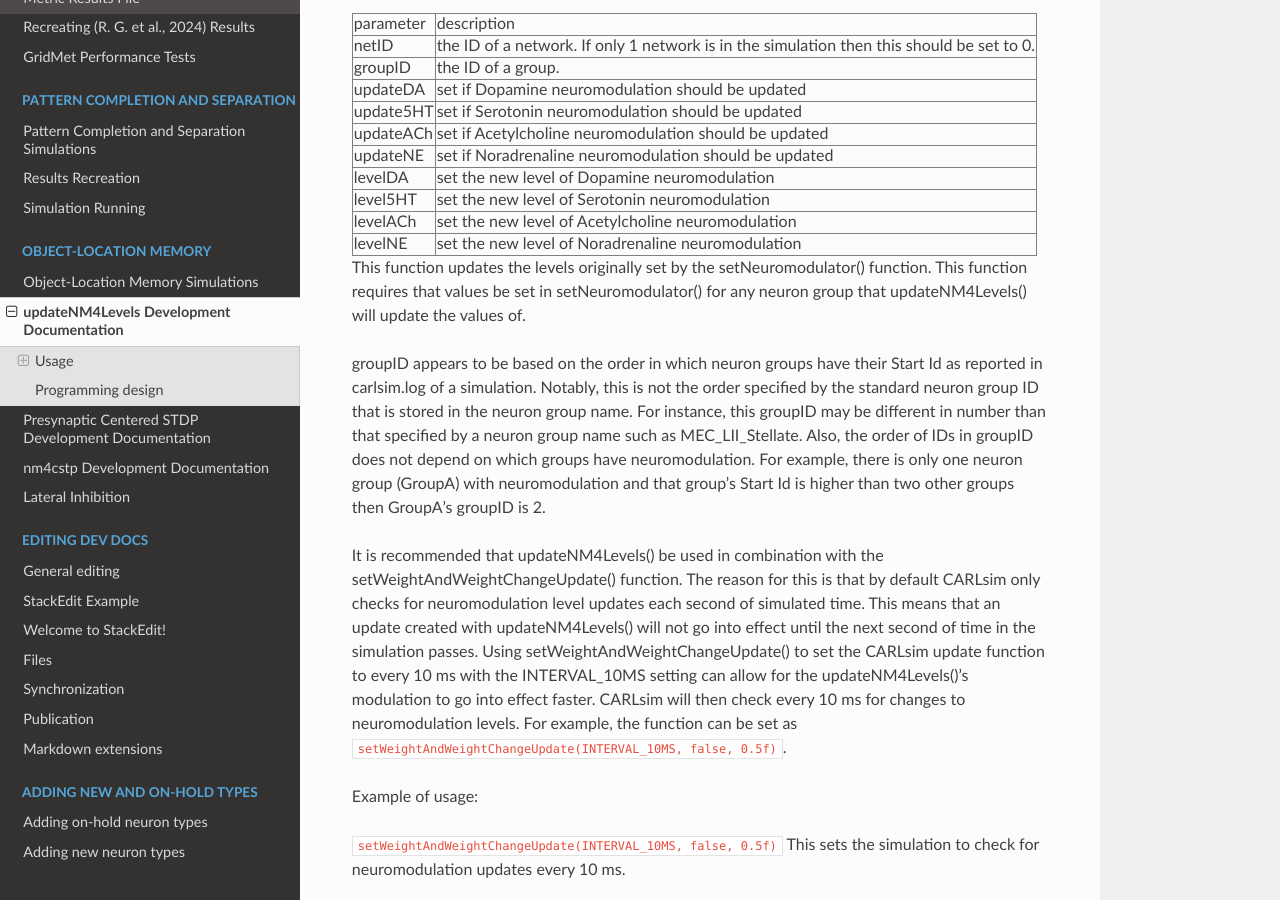
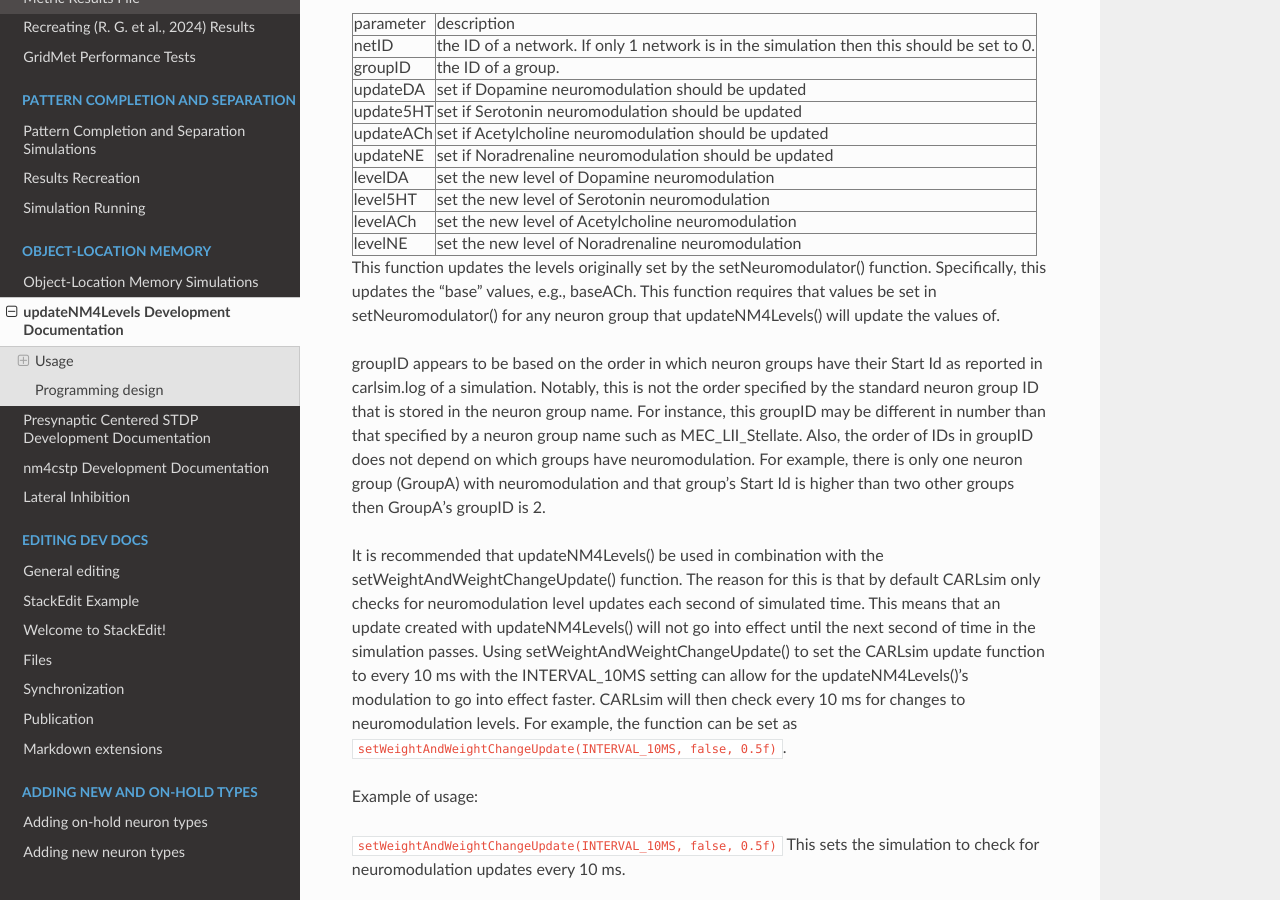
Before and after one commit to Hippocampome-Org/hco_dev_docs, a Sphinx documentation site: the page built from docs/oblomem/updateNM4levels.md, in a window 1280 px wide and 900 px high, scrolled down 565 px. Built offline with Sphinx 7.4.7 and the Read the Docs theme 3.1.0, drawn with Linux system fonts in a browser that asks for light colours.

Commit message:
added to updateNM4levels page

```diff
--- a/docs/oblomem/updateNM4levels.md
+++ b/docs/oblomem/updateNM4levels.md
@@ -29,7 +29,7 @@ Parameters
 <tr><td>levelNE</td><td>set the new level of Noradrenaline neuromodulation</td></tr>
 </table>
 
-This function updates the levels originally set by the setNeuromodulator() function. This function requires that values be set in setNeuromodulator() for any neuron group that updateNM4Levels() will update the values of.
+This function updates the levels originally set by the setNeuromodulator() function. Specifically, this updates the "base" values, e.g., baseACh. This function requires that values be set in setNeuromodulator() for any neuron group that updateNM4Levels() will update the values of.
 
 groupID appears to be based on the order in which neuron groups have their Start Id as reported in carlsim.log of a simulation. Notably, this is not the order specified by the standard neuron group ID that is stored in the neuron group name. For instance, this groupID may be different in number than that specified by a neuron group name such as MEC_LII_Stellate. Also, the order of IDs in groupID does not depend on which groups have neuromodulation. For example, there is only one neuron group (GroupA) with neuromodulation and that group's Start Id is higher than two other groups then GroupA's groupID is 2.
 
```
